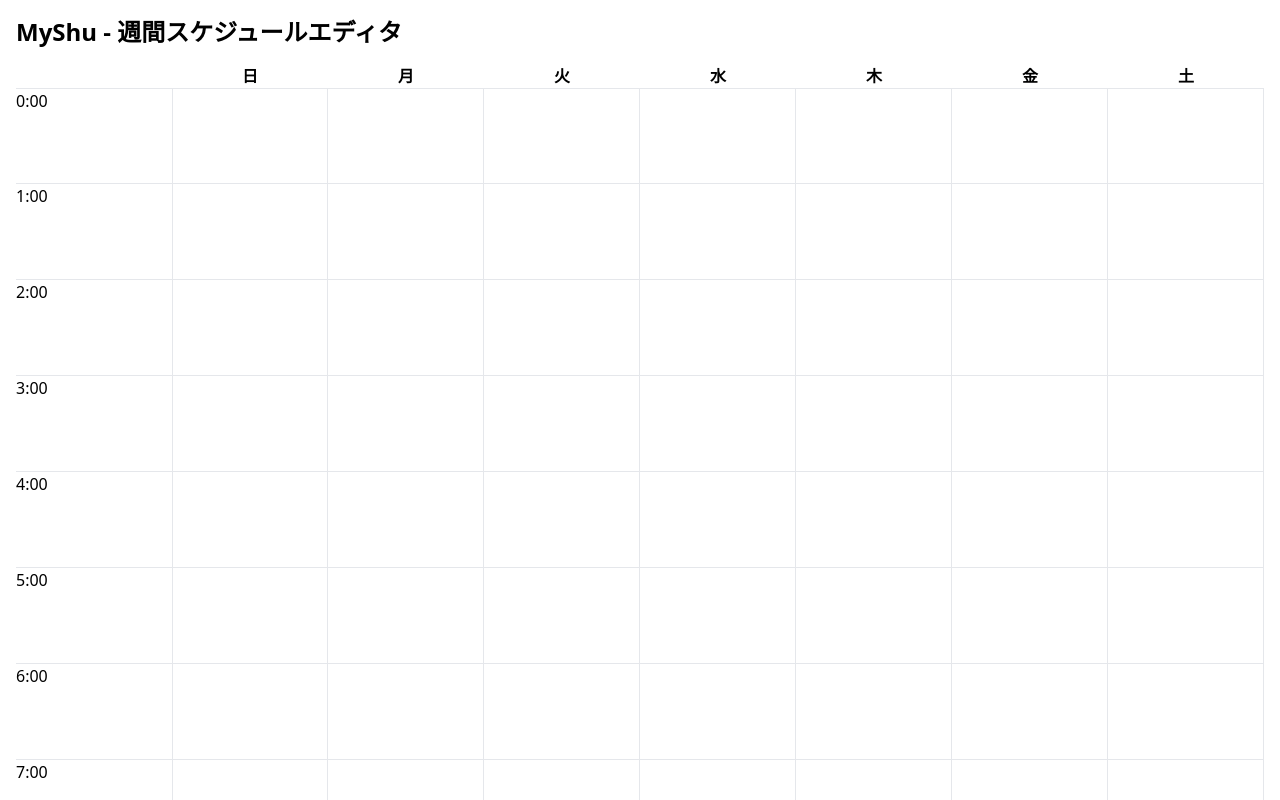
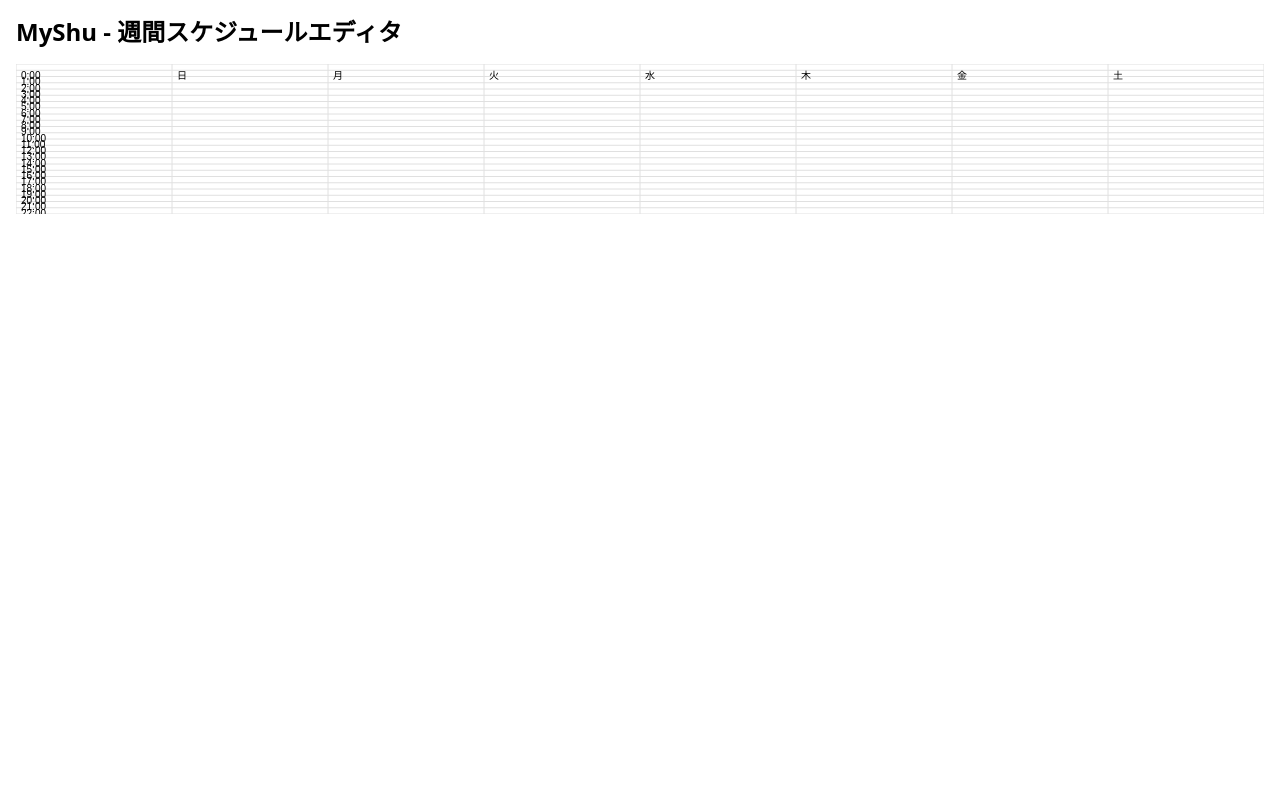
Before and after one commit to swawa-yu/MyShu, a React (Vite) app: page / in a window 1280 px wide. Shown: the top 800 px of the page. Built offline with nearby package versions, Linux system fonts and the light colour scheme.

Commit message:
とりあえずコミット

```diff
--- a/src/App.tsx
+++ b/src/App.tsx
@@ -1,5 +1,6 @@
 import React, { useState } from 'react';
 import ScheduleTable from './components/ScheduleTable';
+import CanvasScheduleTable from './components/CanvasScheduleTable';
 import ScheduleForm from './components/ScheduleForm';
 import { Day, Schedule } from './types';
 
@@ -46,7 +47,12 @@ const App: React.FC = () => {
   return (
     <div className="container mx-auto p-4">
       <h1 className="text-2xl font-bold mb-4">MyShu - 週間スケジュールエディタ</h1>
-      <ScheduleTable
+      {/* <ScheduleTable
+        schedules={schedules}
+        onScheduleClick={openForm}
+        onScheduleEdit={openEditForm}
+      /> */}
+      <CanvasScheduleTable
         schedules={schedules}
         onScheduleClick={openForm}
         onScheduleEdit={openEditForm}
--- /dev/null
+++ b/src/components/CanvasScheduleTable.tsx
@@ -0,0 +1,86 @@
+import React, { useRef, useEffect } from 'react';
+import { Schedule, Day } from '../types';
+
+interface CanvasScheduleTableProps {
+    schedules: Schedule[];
+    onScheduleClick: (day: Day, hour: number, minute: number) => void;
+    onScheduleEdit: (schedule: Schedule) => void;
+}
+
+const CanvasScheduleTable: React.FC<CanvasScheduleTableProps> = ({ schedules, onScheduleClick, onScheduleEdit }) => {
+    const canvasRef = useRef<HTMLCanvasElement>(null);
+
+    const days: Day[] = ['日', '月', '火', '水', '木', '金', '土'];
+
+    useEffect(() => {
+        const canvas = canvasRef.current;
+        const ctx = canvas?.getContext('2d');
+
+        if (canvas && ctx) {
+            canvas.width = canvas.parentElement?.clientWidth || 0;
+            canvas.height = canvas.parentElement?.clientHeight || 0;
+            drawGrid(ctx, canvas.width, canvas.height);
+            drawSchedules(ctx, canvas.width, canvas.height);
+        }
+    }, [schedules]);
+
+    const drawGrid = (ctx: CanvasRenderingContext2D, width: number, height: number) => {
+        ctx.strokeStyle = '#e0e0e0';
+        const cellHeight = height / 24;
+        const cellWidth = width / 8;
+
+        // Draw horizontal lines
+        for (let i = 0; i <= 24; i++) {
+            ctx.beginPath();
+            ctx.moveTo(0, i * cellHeight);
+            ctx.lineTo(width, i * cellHeight);
+            ctx.stroke();
+            ctx.closePath();
+        }
+
+        // Draw vertical lines
+        for (let i = 0; i <= 8; i++) {
+            ctx.beginPath();
+            ctx.moveTo(i * cellWidth, 0);
+            ctx.lineTo(i * cellWidth, height);
+            ctx.stroke();
+            ctx.closePath();
+        }
+
+        // Draw time labels
+        ctx.fillStyle = '#000';
+        for (let i = 0; i < 24; i++) {
+            ctx.fillText(`${i}:00`, 5, i * cellHeight + 15);
+        }
+
+        // Draw day labels
+        for (let i = 0; i < 7; i++) {
+            ctx.fillText(days[i], (i + 1) * cellWidth + 5, 15);
+        }
+    };
+
+    const drawSchedules = (ctx: CanvasRenderingContext2D, width: number, height: number) => {
+        const cellHeight = height / 24;
+        const cellWidth = width / 8;
+
+        schedules.forEach(schedule => {
+            const startMinutes = schedule.start.hour * 60 + schedule.start.minute;
+            const endMinutes = schedule.end.hour * 60 + schedule.end.minute;
+            const top = (startMinutes / (24 * 60)) * height;
+            const scheduleHeight = ((endMinutes - startMinutes) / (24 * 60)) * height;
+
+            ctx.fillStyle = schedule.color;
+            ctx.fillRect((days.indexOf(schedule.start.day) + 1) * cellWidth, top, cellWidth, scheduleHeight);
+            ctx.fillStyle = '#fff';
+            ctx.fillText(schedule.title, (days.indexOf(schedule.start.day) + 1) * cellWidth + 5, top + 15);
+        });
+    };
+
+    return (
+        <div className="relative h-full">
+            <canvas ref={canvasRef} className="w-full h-full" />
+        </div>
+    );
+};
+
+export default CanvasScheduleTable;
--- a/src/components/ScheduleTable.tsx
+++ b/src/components/ScheduleTable.tsx
@@ -33,17 +33,17 @@ const ScheduleTable: React.FC<ScheduleTableProps> = ({ schedules, onScheduleClic
                 ))}
                 {[...Array(24)].map((_, hour) => (
                     <React.Fragment key={hour}>
-                        <div className={`relative h-24 border-b ${hour === 0 ? 'border-t' : ''}`}>
+                        <div className={`relative h-7 border-b ${hour === 0 ? 'border-t' : ''} text-xs`}>
                             <div className="absolute top-0 left-0">{hour}:00</div>
                         </div>
                         {days.map(day => (
                             <div
                                 key={`${day}-${hour}`}
-                                className={`relative h-24 border-b ${hour === 0 ? 'border-t' : ''} border-r ${day === days[0] ? 'border-l' : ''}`}
+                                className={`relative h-7 border-b ${hour === 0 ? 'border-t' : ''} border-r ${day === days[0] ? 'border-l' : ''}`}
                                 onClick={(e) => {
                                     const rect = e.currentTarget.getBoundingClientRect();
                                     const clickY = e.clientY - rect.top;
-                                    const minute = Math.floor((clickY / rect.height) * 60);
+                                    const minute = Math.floor((clickY / rect.height) * 60 / 15) * 15;
                                     onScheduleClick(day, hour, minute);
                                 }}
                             >
@@ -56,22 +56,22 @@ const ScheduleTable: React.FC<ScheduleTableProps> = ({ schedules, onScheduleClic
                 {schedules.map(schedule => {
                     const startMinutes = schedule.start.hour * 60 + schedule.start.minute;
                     const endMinutes = schedule.end.hour * 60 + schedule.end.minute;
-                    // TODO: なぜ +15するとよいのかは謎
-                    const topPosition = `calc(${`${(startMinutes / (24 * 60 + 15)) * 100}%`} + ${headerHeight}px)`;
-                    const bottomPosition = `calc(${`${(endMinutes / (24 * 60 + 15)) * 100}%`} + ${headerHeight}px)`;
-                    const height = `calc(${bottomPosition} - ${topPosition}) - 1px`;
+                    // TODO: なぜ +54するとよいのかは謎
+                    const topPosition = `calc(${`${(startMinutes / (24 * 60 + 54)) * 100}%`} + ${headerHeight}px)`;
+                    const bottomPosition = `calc(${`${(endMinutes / (24 * 60 + 54)) * 100}%`} + ${headerHeight}px)`;
+                    const height = `calc(${bottomPosition} - ${topPosition})`;
                     console.log(topPosition, bottomPosition, height);
 
                     return (
                         <div
                             key={schedule.id}
-                            className="absolute text-white p-1 cursor-pointer hover:opacity-80 pointer-events-auto rounded"
+                            className="absolute text-white p-1 cursor-pointer hover:opacity-80 pointer-events-auto rounded text-xs"
                             style={{
-                                top: topPosition,
-                                height: `calc(${height} - 6px)`,
+                                top: `calc(${topPosition} + 1px)`,
+                                height: `calc(${height} - 1px - 0px)`,
                                 left: `${(days.indexOf(schedule.start.day) + 1) / (days.length + 1) * 100}%`,
                                 right: `calc(${(days.length - days.indexOf(schedule.start.day) - 1) / (days.length + 1) * 100}% + 1px)`,
-                                margin: `3px`,
+                                margin: `0px`,
                                 backgroundColor: schedule.color,
                             }}
                             onClick={(e) => {
@@ -84,7 +84,7 @@ const ScheduleTable: React.FC<ScheduleTableProps> = ({ schedules, onScheduleClic
                     );
                 })}
             </div>
-        </div>
+        </div >
     );
 };
 
```
